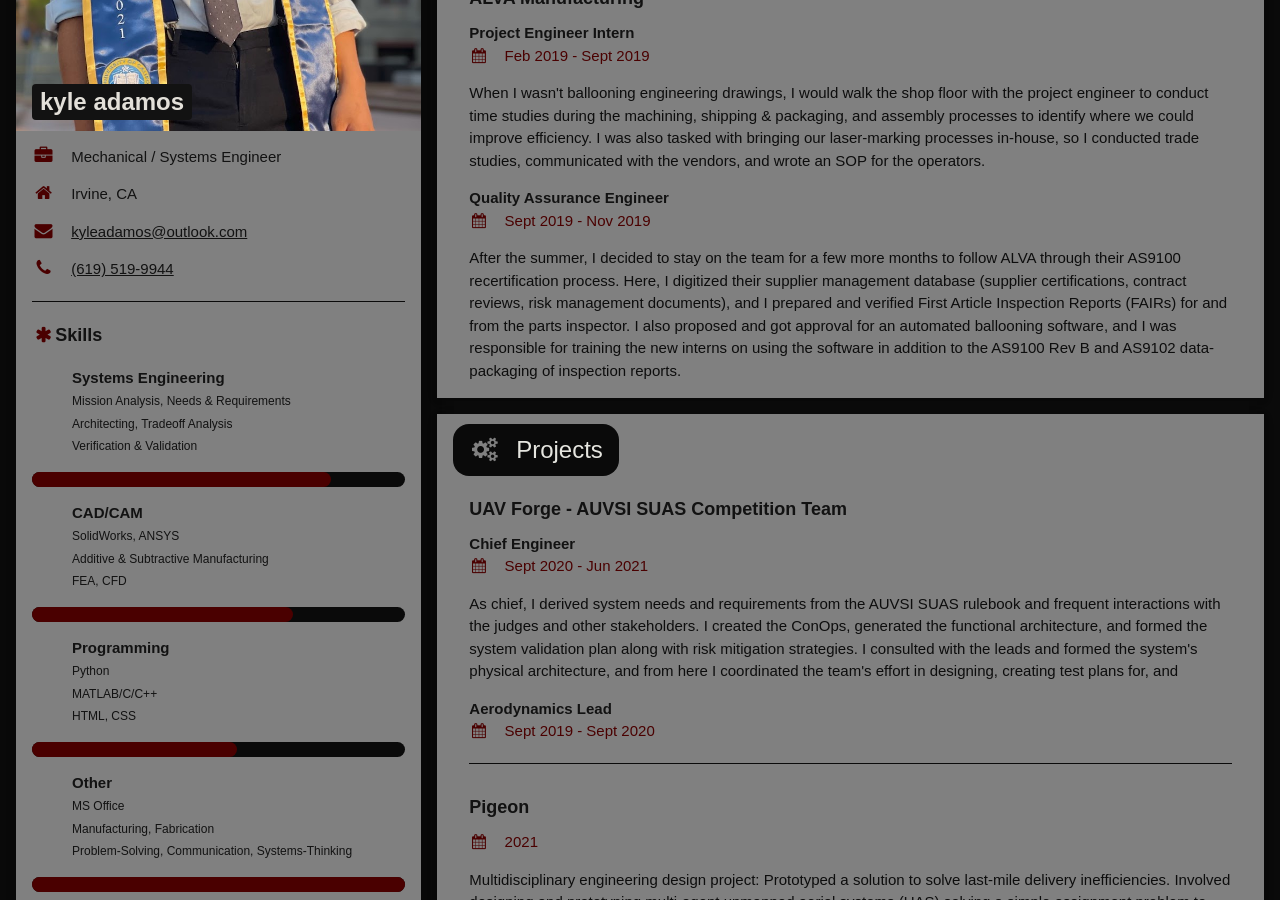
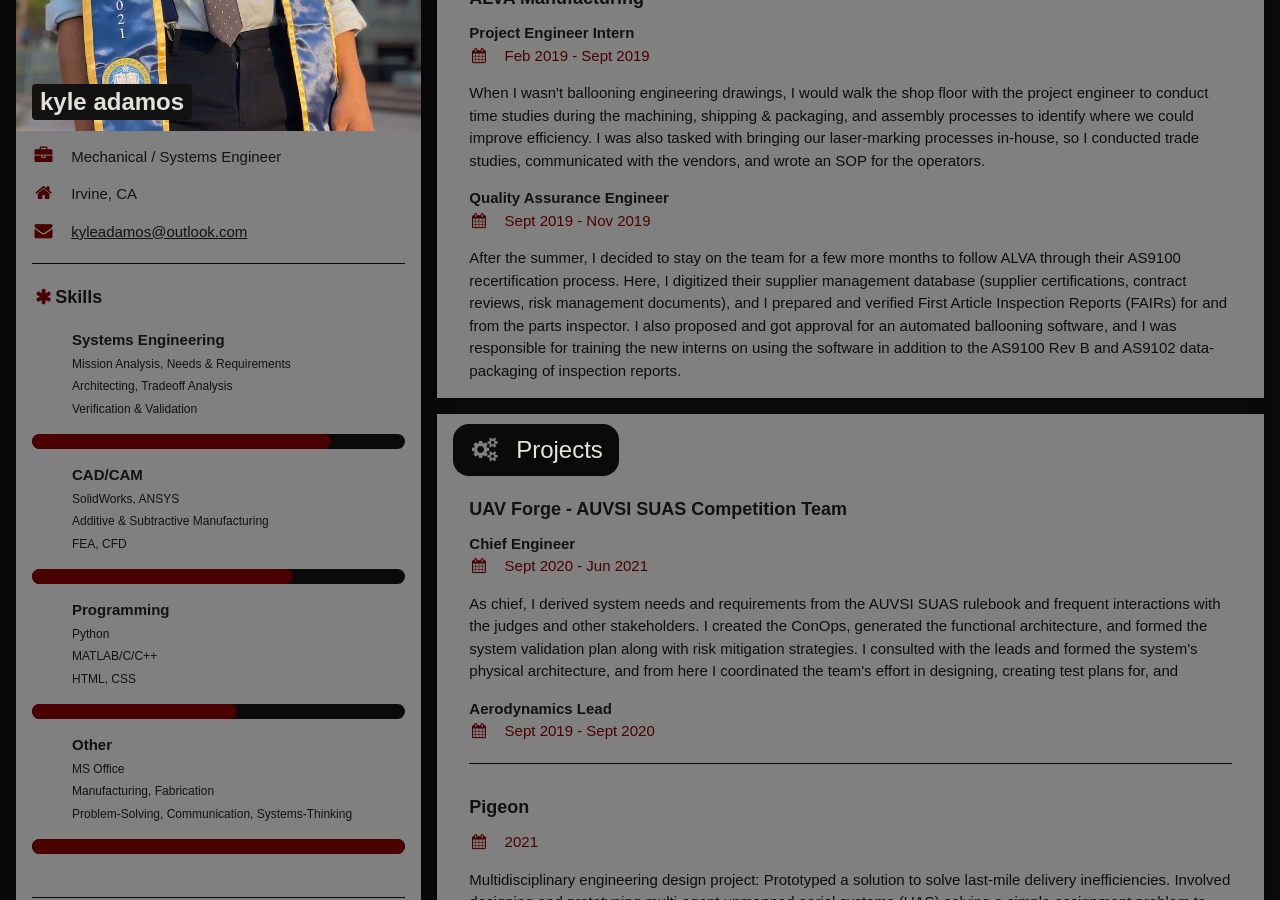
Before and after one commit to kyadamos/kyadamos.github.io, a Jekyll site: the page built from index.html, in a window 1280 px wide and 900 px high, scrolled down 487 px. Built offline with Jekyll 4.4.1, drawn with Linux system fonts in a browser that asks for light colours; a file with an impossible date is left out.

Commit message:
remove phone

```diff
--- a/_layouts/home.html
+++ b/_layouts/home.html
@@ -47,8 +47,6 @@
                         <p><a href="mailto:kyleadamos@outlook.com"><i
                   class="fa fa-envelope fa-fw ky-margin-right ky-large ky-text-accent"></i>{{ site.author.email }}</a>
                         </p>
-                        <p><a href="tel:+16195199944"><i class="fa fa-phone fa-fw ky-margin-right ky-large ky-text-accent"></i>(619)
-                519-9944</p></a>
                             <hr>
 
                             <p class="ky-large"><b><i class="fa fa-asterisk fa-fw ky-text-accent"></i>Skills</b></p>
```
